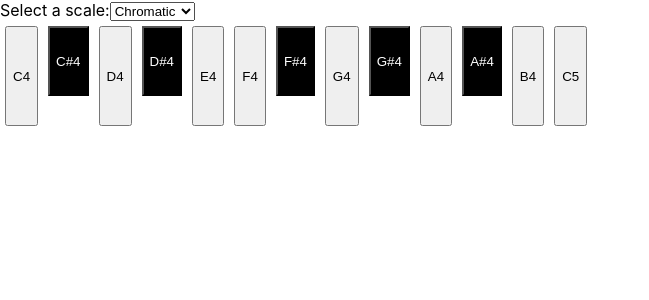
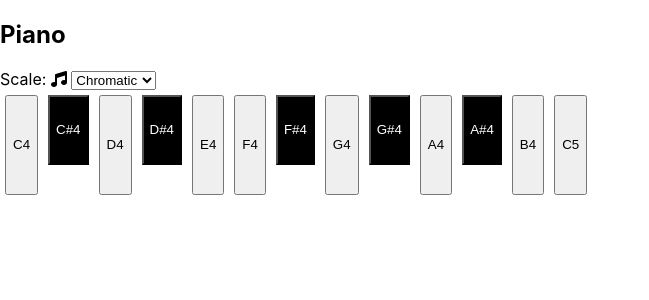
Before and after one commit to DavidVerghese/WebPiano, a React (Create React App) app: page / in a window 1280 px wide. Shown: the top 300 px of the page, without its empty margins (0-649 px from the left). Built offline with nearby package versions, Linux system fonts and the light colour scheme.

Commit message:
add some styling

```diff
--- a/package.json
+++ b/package.json
@@ -3,6 +3,9 @@
   "version": "0.1.0",
   "private": true,
   "dependencies": {
+    "@fortawesome/fontawesome-svg-core": "^6.4.0",
+    "@fortawesome/free-solid-svg-icons": "^6.4.0",
+    "@fortawesome/react-fontawesome": "^0.2.0",
     "@testing-library/jest-dom": "^5.16.5",
     "@testing-library/react": "^13.4.0",
     "@testing-library/user-event": "^13.5.0",
--- a/src/components/Key/Key.js
+++ b/src/components/Key/Key.js
@@ -3,6 +3,7 @@
 
 const useTonePlayer = (note) => {
   const playSound = () => {
+    // Sine, DuoSynth
     const newPlayer = new Tone.Synth().toDestination();
     newPlayer.triggerAttackRelease(note, "8n");
   };
--- a/src/components/Piano/Piano.js
+++ b/src/components/Piano/Piano.js
@@ -1,6 +1,8 @@
 import Key from "../Key/Key";
 import './Piano.css';
 import { useState } from 'react';
+import { FontAwesomeIcon } from '@fortawesome/react-fontawesome';
+import { faMusic } from '@fortawesome/free-solid-svg-icons';
 
 function Piano() {
   //const notes = ["C4", "D4", "E4", "F4", "G4", "A4", "B4", "C5"];
@@ -81,8 +83,10 @@
       setSelectedScaleName('blues');
     }
   };
+
   return (<div>
-    <label for="scale">Select a scale:</label>
+    <h2>Piano</h2>
+    <label for="scale"> Scale: <FontAwesomeIcon icon={faMusic} /> </label>
     <select id="scale" value={selectedScaleName} onChange={handleScaleChange}>
       <option value="chromatic">Chromatic</option>
       <option value="minor">Minor</option>
```
Also changed, not shown: 1 other file (tests, documents, lock files or other folders).
